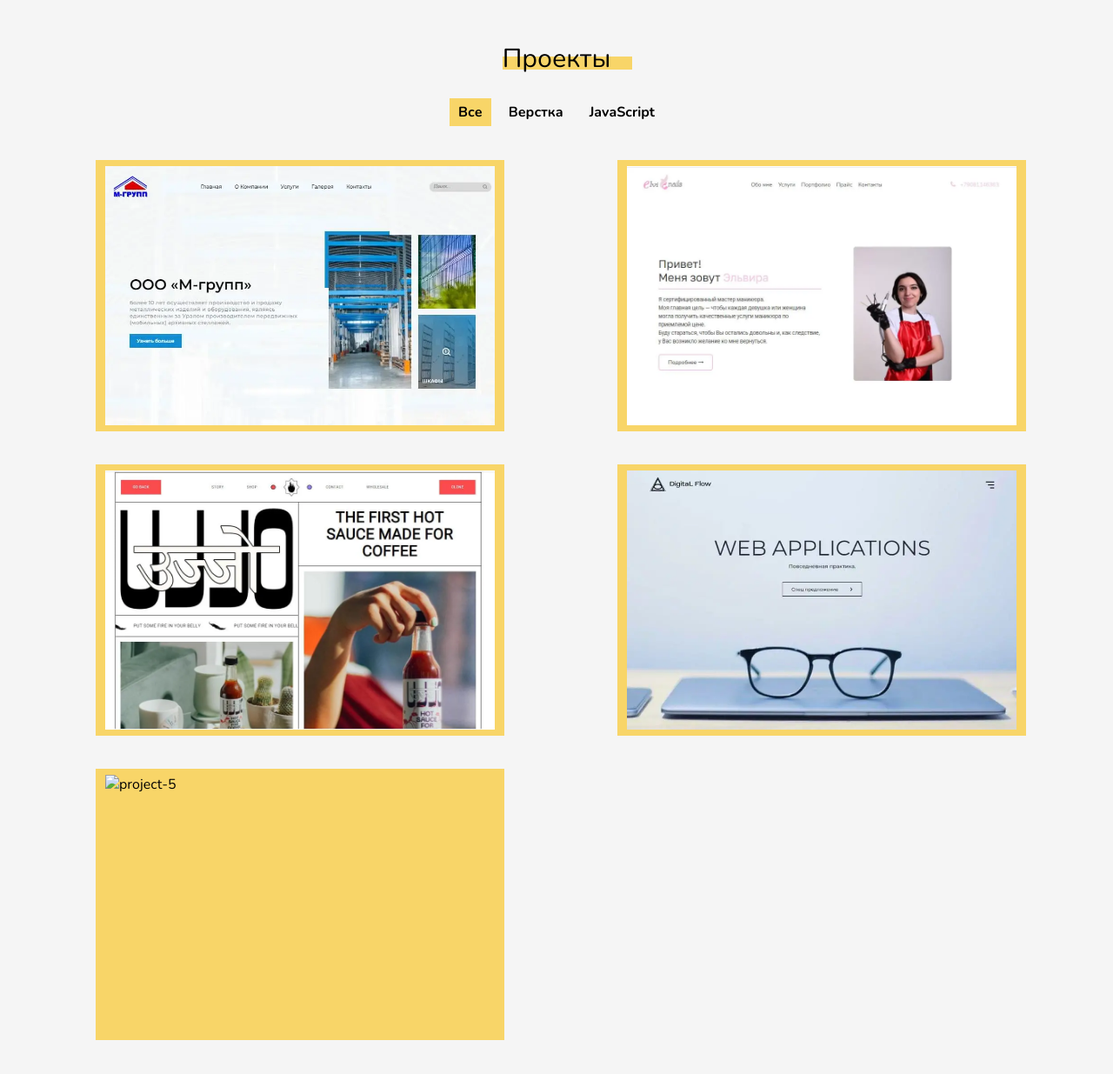
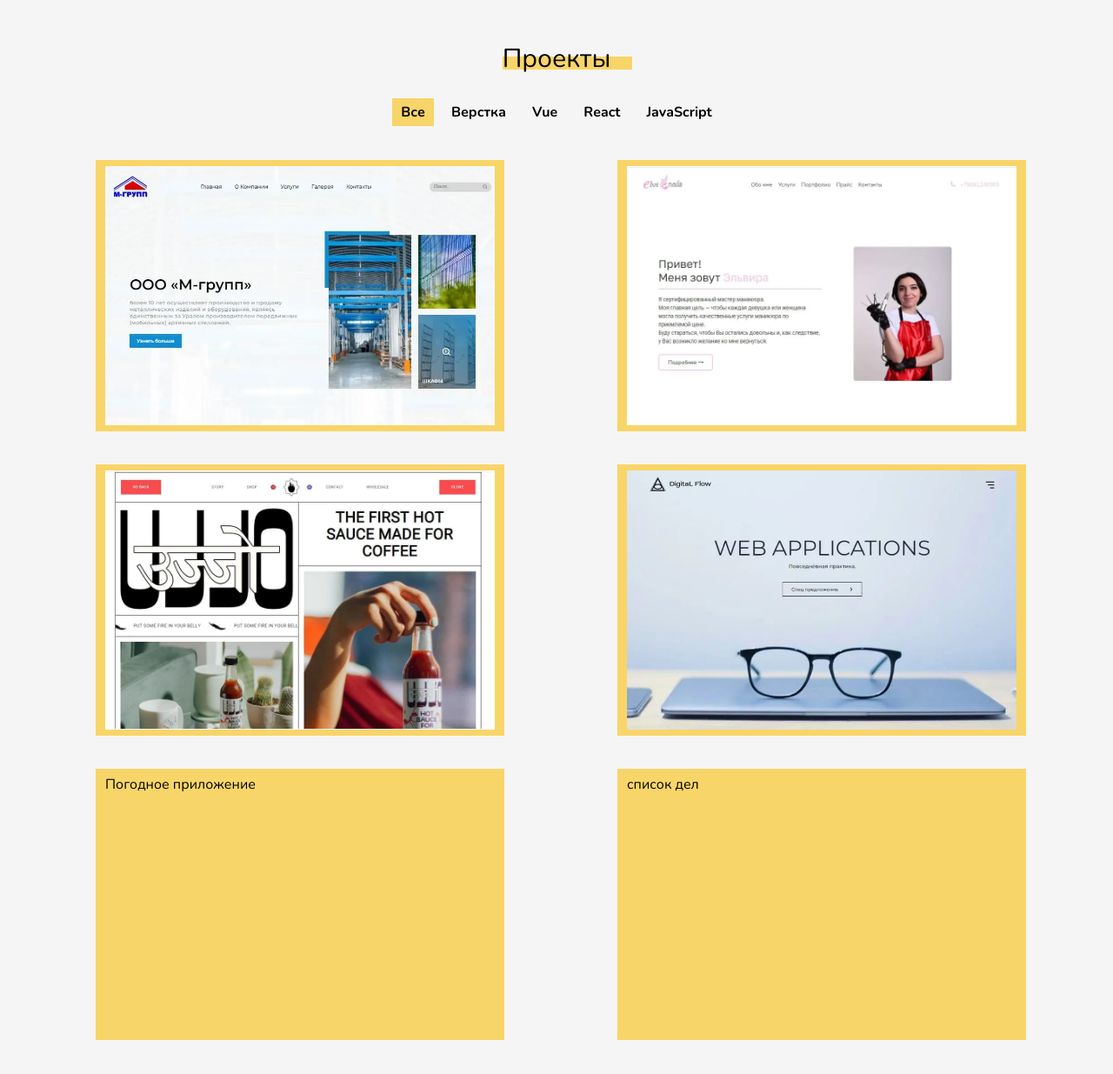
Before and after one commit to akaryaka/portfolio, a plain HTML site: page index.html in a window 1280 px wide. Shown: the part 1255-2490 px from the top of the page at 87% size. Drawn offline with Linux system fonts and the light colour scheme.

Commit message:
Add files via upload

```diff
--- a/index.html
+++ b/index.html
@@ -9,6 +9,7 @@
   <link rel="stylesheet" href="styles/style.css">
 </head>
 <body class="body">
+  <div class="cursor"></div>
   <div class="container">
     <div class="wrapper block_light">
       <aside class="aside">
@@ -109,11 +110,10 @@
             <h2 class="title-2">Обо мне</h2>
             <div class="content__text text">
               <p>Всем привет!</p>
-              <p>Меня зовут Андрей. Я веб-разработчик.</p>
+              <p>Меня зовут Андрей. Я <strong>веб-разработчик</strong>  .</p>
               <p>Веб-разработкой интересовался еще во время обучения в университете, который окончил в 2020 году.</p>
-              <p>Но более осознанно начал изучать веб-технологии с января 2023 года.</p>
-              <p>На данный момент прохожу курсы по javascript, react, php.</p>
-              <p>Я люблю фронтенд), но не против изучать новые технологии и развиваться в сторону фуллстека.</p>
+              <p>Но более осознанно начал изучать веб-технологии <strong>с января 2023 года</strong>.</p>
+              <p>Активно изучаю фронтенд, делаю пет-проекты, иногда решаю задачи на codewars.</p>
               <p>Если говорить о хобби, то увлекаюсь компьютерными играми и музыкой:)</p>
             </div>
           </div>
@@ -154,9 +154,12 @@
         <li class="filter__item">
           <a class="filter__btn text" href="#" id="filter__html">Верстка</a>
         </li>
-        <!-- <li class="filter__item">
-          <a class="filter__btn text" href="#" id="filter__scss">SCSS</a>
-        </li> -->
+        <li class="filter__item">
+          <a class="filter__btn text" href="#" id="filter__vue">Vue</a>
+        </li>
+        <li class="filter__item">
+          <a class="filter__btn text" href="#" id="filter__react">React</a>
+        </li>
         <li class="filter__item">
           <a class="filter__btn text" href="#" id="filter__js">JavaScript</a>
         </li>
@@ -191,14 +194,33 @@
             </picture>
           </article>
         </a>
-        <a class="projects__item-wrapper" data-attribute="all" data-filter="filter__js" target="_blank"
+        <a class="projects__item-wrapper" data-attribute="all" data-filter="filter__vue" target="_blank" href="№">
+          <article class="projects__item">
+            Погодное приложение
+          </article>
+        </a>
+        <a class="projects__item-wrapper" data-attribute="all" data-filter="filter__react" target="_blank" href="№">
+          <article class="projects__item">
+            список дел
+          </article>
+        </a>
+        <!-- <a class="projects__item-wrapper" data-attribute="all" data-filter="filter__js" target="_blank"
           href="№">
           <article class="projects__item">
-            <picture>
-              <img src="" alt="project-5">
-            </picture>
+            калькулятор
           </article>
         </a>
+        <a class="projects__item-wrapper" data-attribute="all" data-filter="filter__js" target="_blank" href="№">
+          <article class="projects__item">
+            конвертер
+          </article>
+        </a>
+
+        <a class="projects__item-wrapper" data-attribute="all" data-filter="filter__js" target="_blank" href="№">
+          <article class="projects__item">
+            квиз
+          </article>
+        </a> -->
       </div>
     </section>
   </div>
@@ -209,6 +231,5 @@
   </button>
 
   <script src="scripts/app.js"></script>
-
 </body>
 </html>
```
